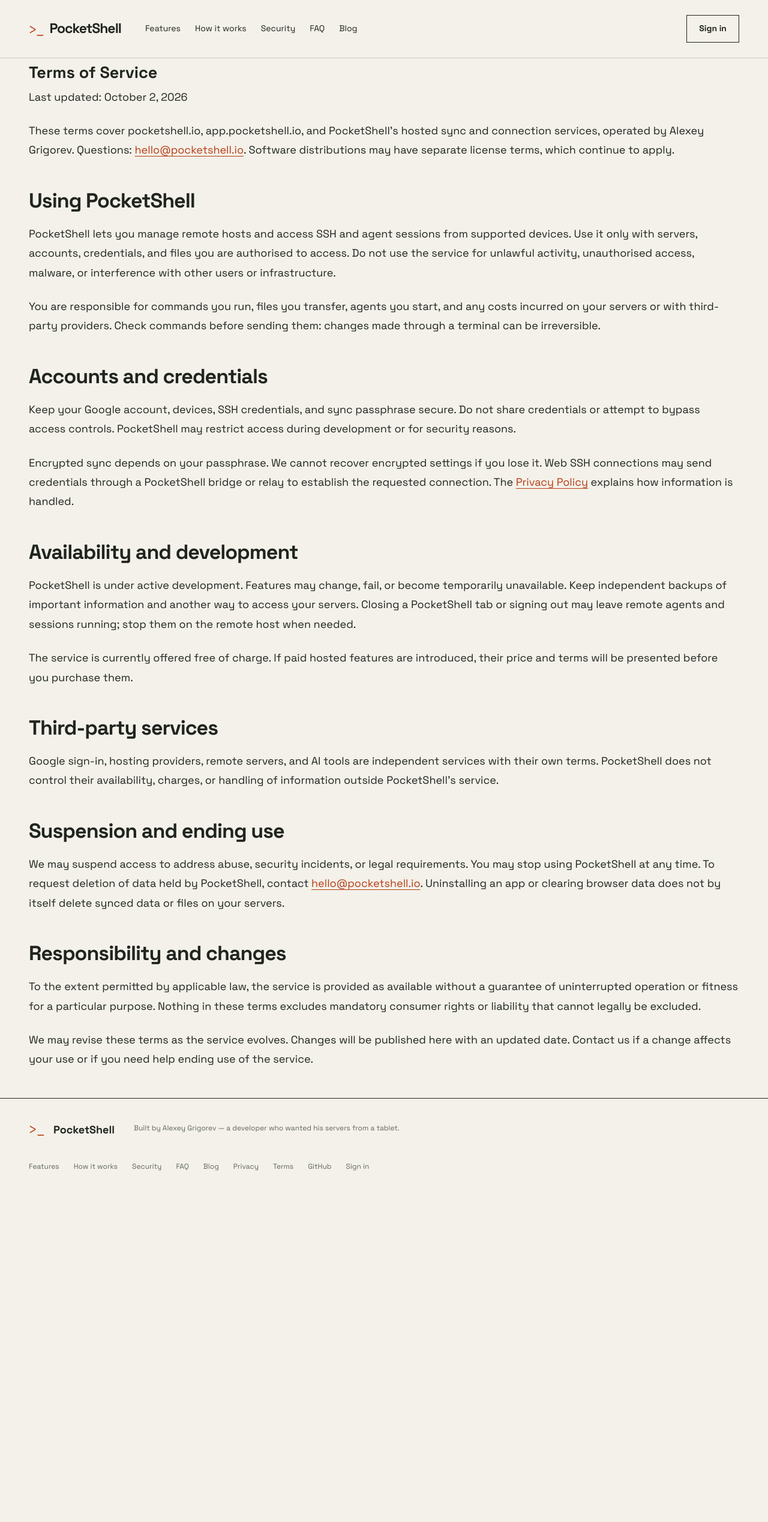
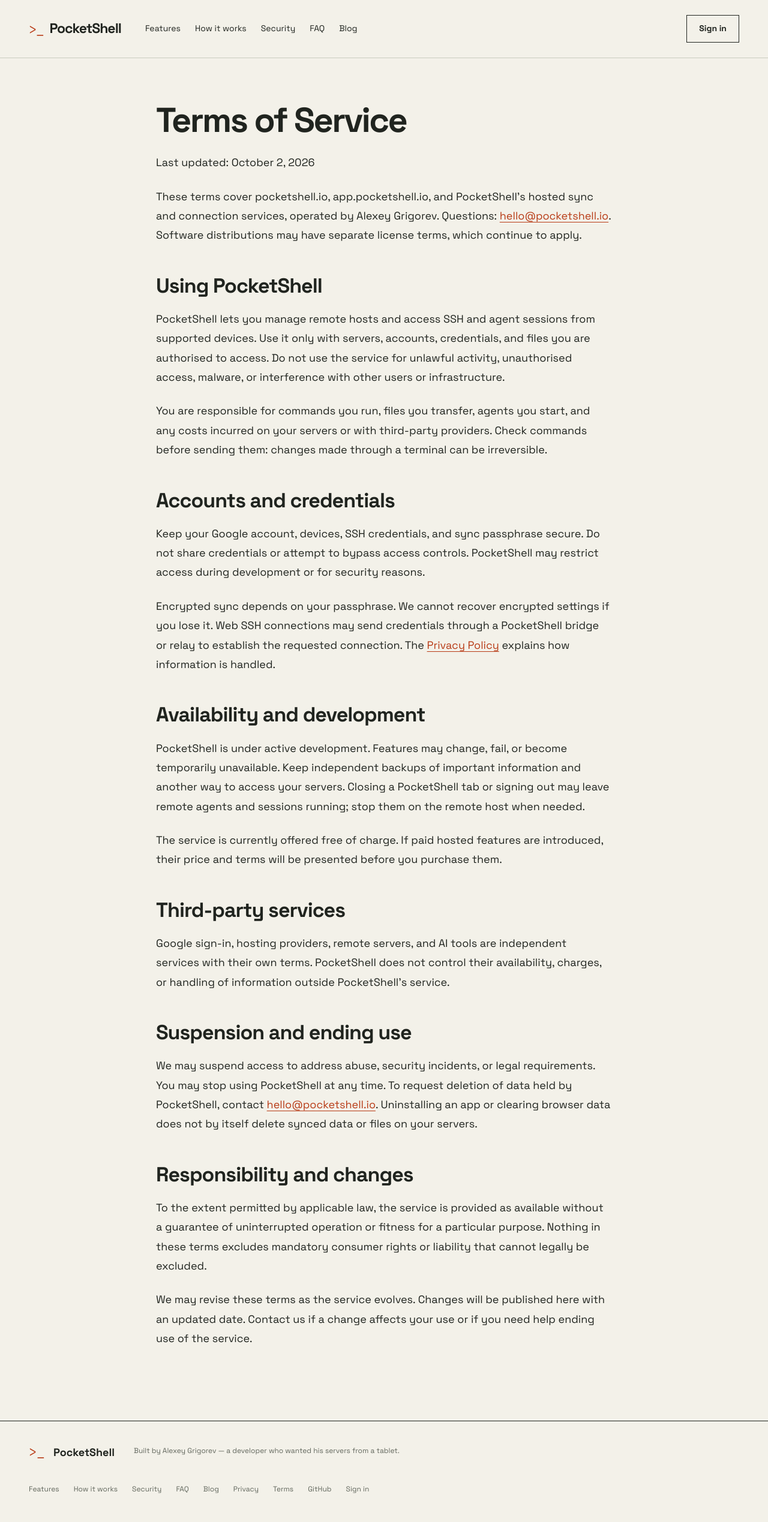
Before and after one commit to PocketShell-io/pocketshell-site, a Jekyll site: the page built from terms.md, in a window 1280 px wide. Shown: the whole page at 60% size. Built offline with Jekyll 4.4.1, drawn with Linux system fonts in a browser that asks for light colours; Markdown is read by kramdown in place of the engine named in the settings; before the commit the page ends 2000 px from its top, so only the background shows below that.

Commit message:
Align legal pages with the redesigned reading layout

```diff
--- a/_layouts/legal.html
+++ b/_layouts/legal.html
@@ -7,7 +7,7 @@
   <meta name="description" content="{{ page.description | escape }}" />
   <link rel="canonical" href="{{ site.url }}{{ page.url }}" />
   <meta name="robots" content="index, follow" />
-  <meta name="theme-color" content="#0d1117" />
+  <meta name="theme-color" content="#f3f1e9" />
   <meta property="og:type" content="website" />
   <meta property="og:site_name" content="PocketShell" />
   <meta property="og:url" content="{{ site.url }}{{ page.url }}" />
@@ -22,9 +22,10 @@
 </head>
 <body>
   {% include topbar.html %}
-  <main>
+  <a class="skip-link" href="#main">Skip to content</a>
+  <main id="main">
     <div class="container">
-      <article class="prose">
+      <article class="post prose">
 {{ content }}
       </article>
     </div>
```
